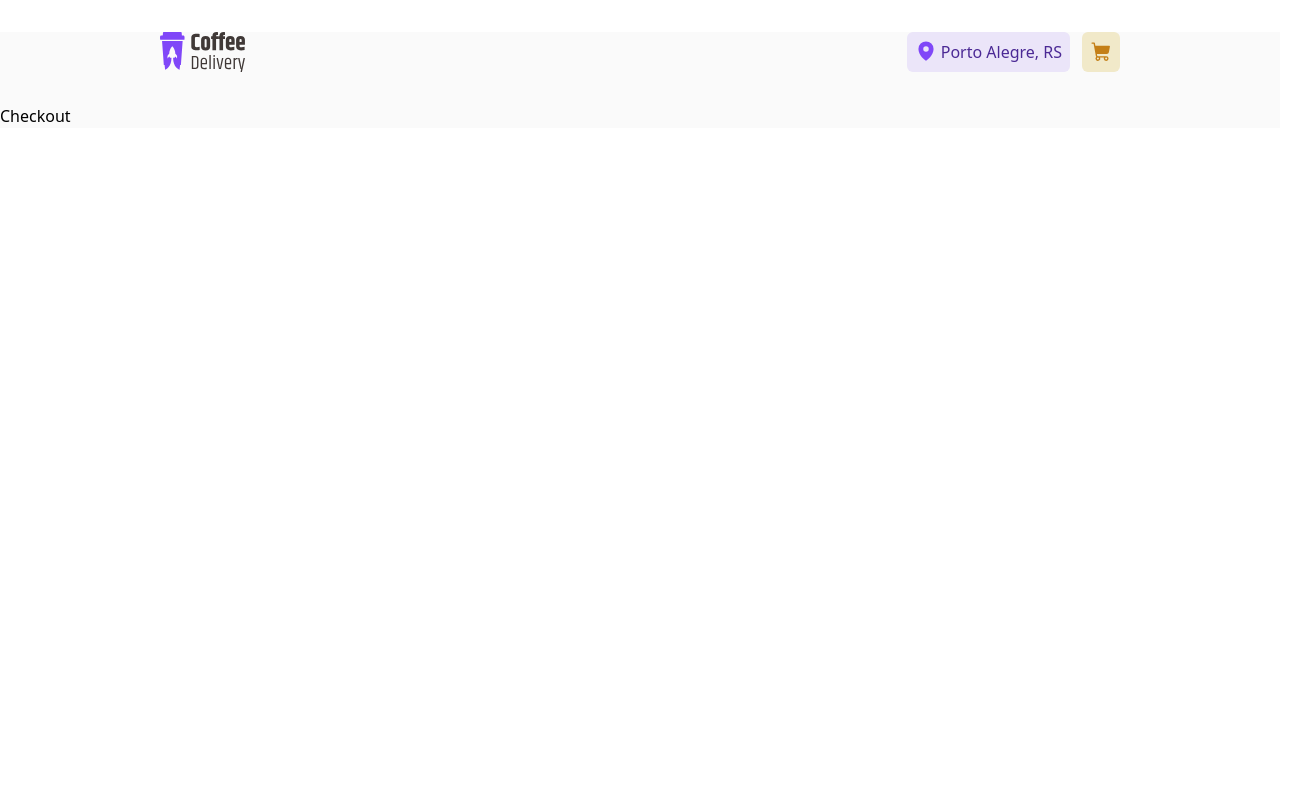
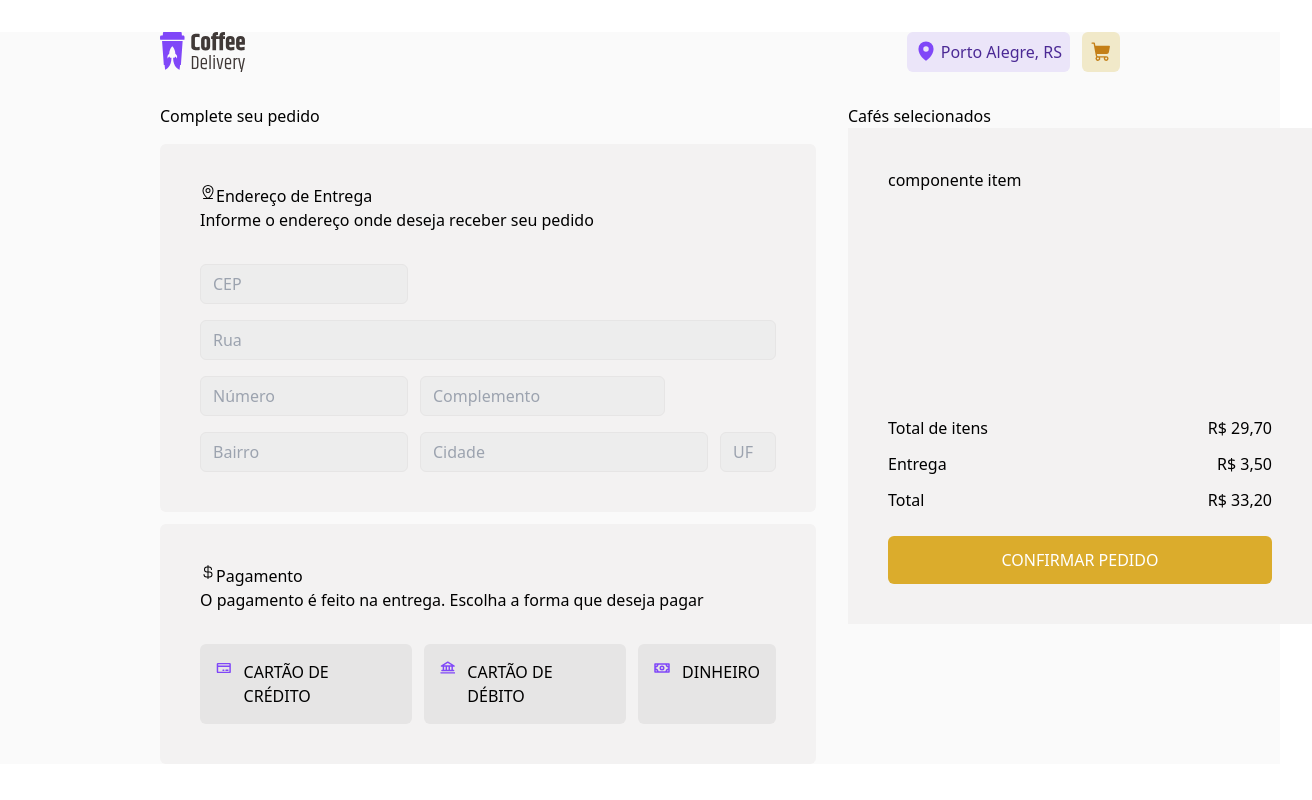
Before and after one commit to pedrogagodev/Coffee-Shop-Delivery, a React (Vite) app: page /checkout in a window 1280 px wide. Shown: the whole page, 1312 px wide, since content can reach past the window. Built offline with nearby package versions, Linux system fonts and the light colour scheme.

Commit message:
feat: sketch the design of the checkout page

```diff
--- a/src/pages/Checkout.tsx
+++ b/src/pages/Checkout.tsx
@@ -1,3 +1,113 @@
+import {
+  MapPinLine,
+  CurrencyDollar,
+  CreditCard,
+  Bank,
+  Money,
+} from '@phosphor-icons/react';
+
 export function Checkout() {
-  return <div>Checkout</div>;
+  return (
+    <div className="mx-40 flex justify-around gap-8">
+      <div>
+        <h2 className="mb-4">Complete seu pedido</h2>
+        <div className="mb-3 rounded-md bg-base-card p-10">
+          <div className="flex">
+            <MapPinLine />
+            <h3>Endereço de Entrega</h3>
+          </div>
+          <p>Informe o endereço onde deseja receber seu pedido</p>
+          <form action="" method="get" className="mt-8 grid grid-rows-4 gap-4">
+            <input
+              type="text"
+              className="h-10 w-52 rounded-md border border-base-button bg-base-input pl-3"
+              placeholder="CEP"
+            />
+            <input
+              type="text"
+              className="rounded-md border border-base-button bg-base-input pl-3"
+              placeholder="Rua"
+            />
+            <div className="flex gap-3">
+              <input
+                type="text"
+                className="h-10 w-52 rounded-md border border-base-button bg-base-input pl-3"
+                placeholder="Número"
+              />
+              <input
+                type="text"
+                className="h-10 rounded-md border border-base-button bg-base-input pl-3"
+                placeholder="Complemento"
+              />
+            </div>
+            <div className="flex gap-3">
+              <input
+                type="text"
+                className="h-10 w-52 rounded-md border border-base-button bg-base-input pl-3"
+                placeholder="Bairro"
+              />
+              <input
+                type="text"
+                className="h-10 w-72 rounded-md border border-base-button bg-base-input pl-3"
+                placeholder="Cidade"
+              />
+              <input
+                type="text"
+                className="h-10 w-14 rounded-md border border-base-button bg-base-input pl-3"
+                placeholder="UF"
+              />
+            </div>
+          </form>
+        </div>
+        <div className="rounded-md bg-base-card p-10">
+          <div className="flex">
+            <CurrencyDollar />
+            <h3>Pagamento</h3>
+          </div>
+          <p>
+            O pagamento é feito na entrega. Escolha a forma que deseja pagar
+          </p>
+
+          <div className="mt-8 flex gap-3">
+            <div className="flex gap-3 rounded-md bg-base-button p-4">
+              <CreditCard size={16} weight="bold" className="text-my-purple" />
+              <span>CARTÃO DE CRÉDITO</span>
+            </div>
+            <div className="flex gap-3 rounded-md bg-base-button p-4">
+              <Bank size={16} weight="bold" className="text-my-purple" />
+              <span>CARTÃO DE DÉBITO</span>
+            </div>
+
+            <div className="flex gap-3 rounded-md bg-base-button p-4">
+              <Money size={16} weight="bold" className="text-my-purple" />
+              <span>DINHEIRO</span>
+            </div>
+          </div>
+        </div>
+      </div>
+      <div>
+        <h2>Cafés selecionados</h2>
+        <div className="bg-base-card p-10">
+          <p className="h-56 w-96">componente item</p>
+          <div className="flex flex-col gap-3">
+            <div className="mt-6 flex justify-between">
+              <span>Total de itens</span>
+              <p>R$ 29,70</p>
+            </div>
+            <div className="flex justify-between">
+              <span>Entrega</span>
+              <p>R$ 3,50</p>
+            </div>
+            <div className="flex justify-between">
+              <span>Total</span>
+              <p>R$ 33,20</p>
+            </div>
+          </div>
+          <button className="mt-6 w-full rounded-md bg-my-yellow px-2 py-3 text-white">
+            CONFIRMAR PEDIDO
+          </button>
+        </div>
+      </div>
+    </div>
+  );
 }
```
